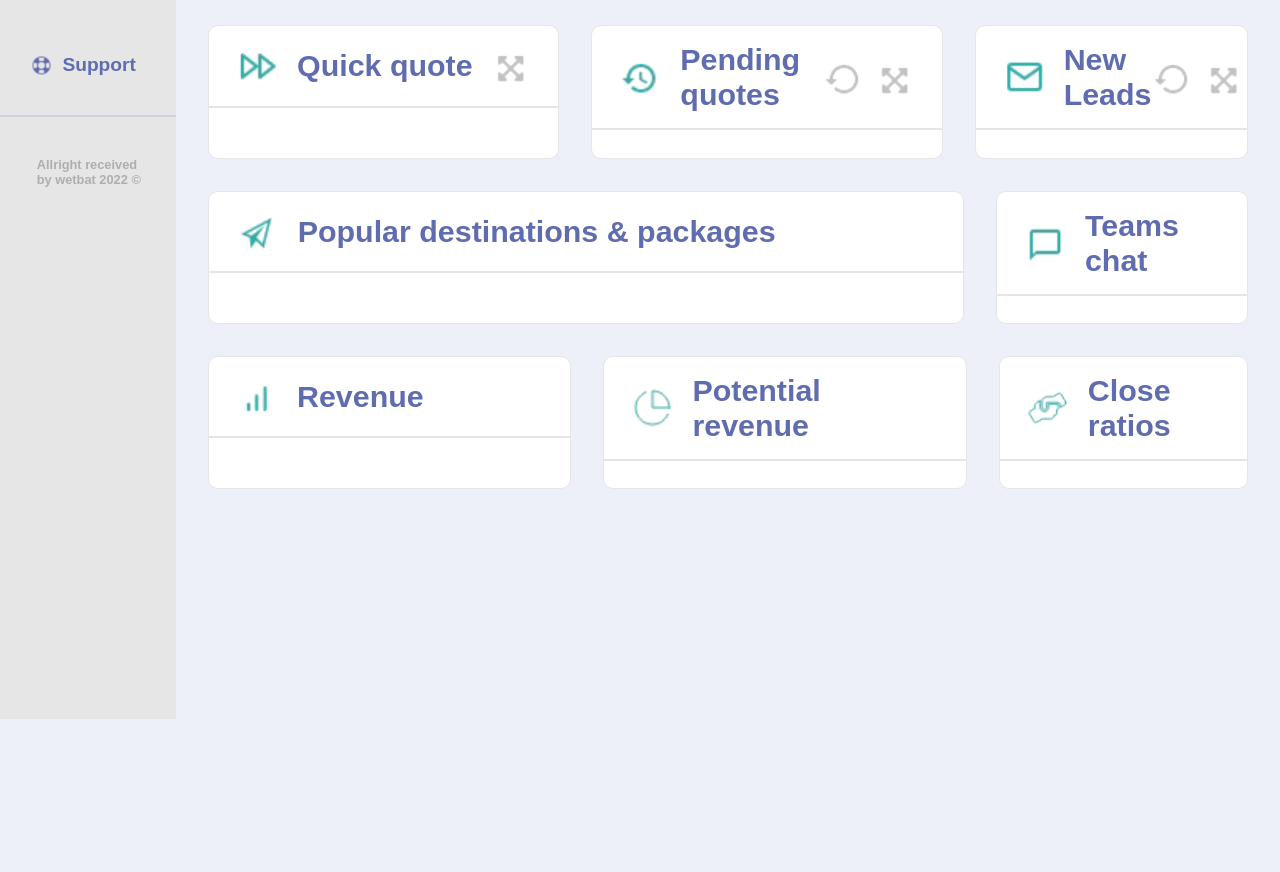
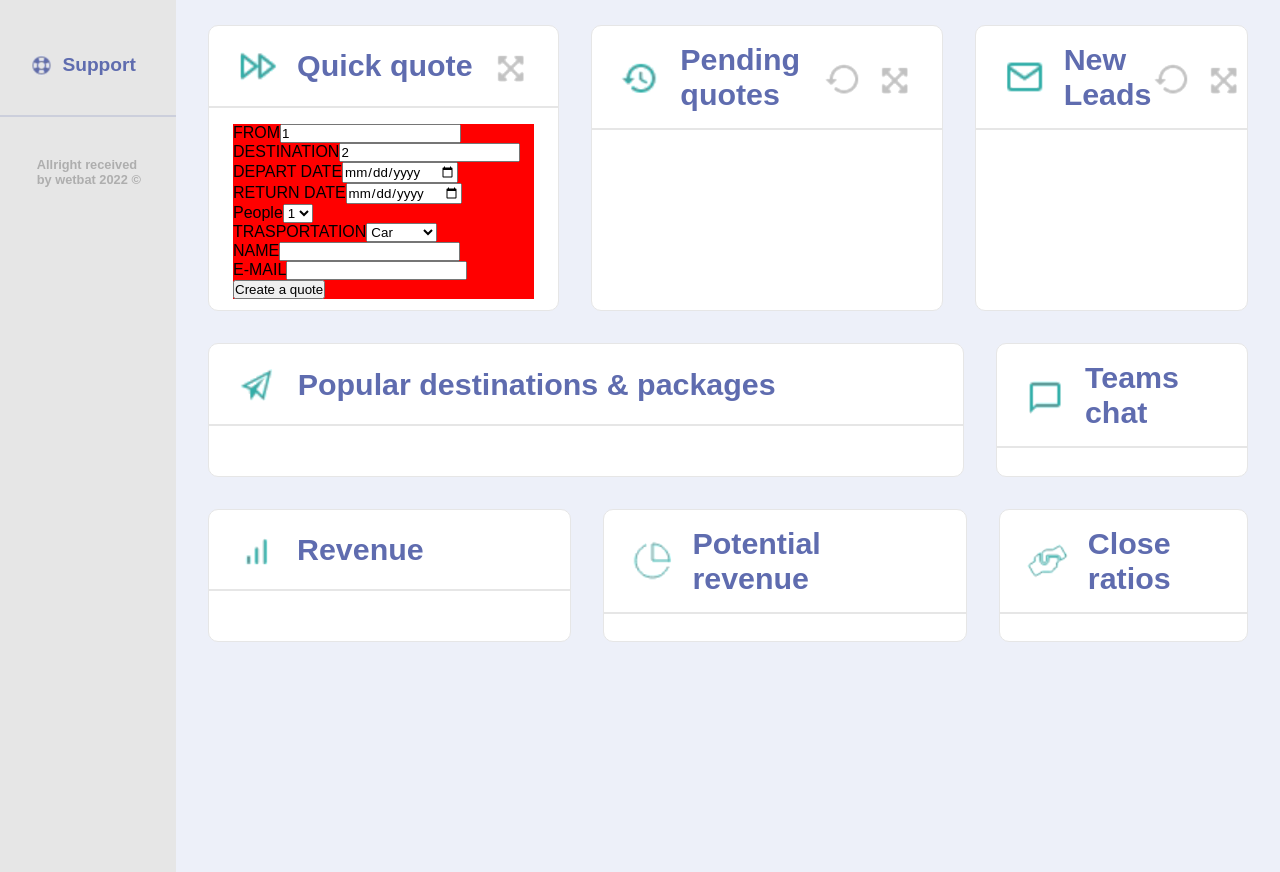
Before and after one commit to SamirSouzaSys/lcdc_wetbat_samir, a React (Create React App) app: page / in a window 1280 px wide. Shown: the part 880-1752 px from the top of the page. Before the commit the page ends 1599 px from the top, so only its background shows below. Built offline with nearby package versions, Linux system fonts and the light colour scheme; a web font is replaced by a local one.

Commit message:
quickQuote - inputs added/style LOADING

```diff
--- a/src/App.tsx
+++ b/src/App.tsx
@@ -3,6 +3,7 @@ import { Sidebar } from "./components/default/Sidebar";
 import { Card } from "./components/Card";
 import { CardMain } from "./components/CardMain";
 import { GlobalStyle } from "./styles/global";
+import { QuickQuote } from "./components/VariousCardContents/QuickQuote";
 
 // import { library } from '@fortawesome/fontawesome-free'
 //  '. @fortawesome/fontawesome-svg-core'
@@ -27,7 +28,7 @@ export function App() {
 
               headerIcon={getImageUrl("icon_quickQuote.png")}
               headerExtraIcon1={getImageUrl("icon_expand.png")}
-              // contentCard={}
+              contentCard={<QuickQuote/>}
             />
             <Card
               headerText={"Pending quotes"}
--- a/src/components/CardMain/index.tsx
+++ b/src/components/CardMain/index.tsx
@@ -1,8 +1,8 @@
 import { Container, Content } from "./styles";
 import img_team from '../../assets/img_team.png';
 
-
-export function CardMain(props: any) {
+// props: any
+export function CardMain() {
 
   return (
     <>
--- /dev/null
+++ b/src/components/VariousCardContents/QuickQuote/index.tsx
@@ -0,0 +1,71 @@
+import { Content } from "./styles";
+import { GlobalStyle } from "../../../styles/global";
+
+export function QuickQuote() {
+  return (
+    <Content>
+      <div>
+        <div className="form-label-input">
+          <label>FROM
+            <input type="text" value="1" />
+          </label>
+        </div>
+        <div className="form-label-input">
+          <label>DESTINATION
+            <input type="text" value="2" />
+          </label>
+        </div>
+      </div>
+      <div>
+        <div className="form-label-input">
+          <label>DEPART DATE
+            <input type="date" value="3" />
+          </label>
+        </div>
+        <div className="form-label-input">
+          <label>RETURN DATE
+            <input type="date" value="3" />
+          </label>
+        </div>
+      </div>
+      <div>
+        <div className="form-label-input">
+          <label>People
+            <select id="quick-quote-people" name="people">
+              <option value="1 - one">1</option>
+              <option value="2 - two">2</option>
+              <option value="3 - three">3</option>
+              <option value="4 - four">4</option>
+            </select>
+          </label>
+        </div>
+        <div className="form-label-input">
+          <label>TRASPORTATION
+
+            <select id="quick-quote-people" name="people">
+              <option value="car">Car</option>
+              <option value="bus">Bus</option>
+              <option value="taxi">Taxi</option>
+              <option value="airplane">Airplane</option>
+            </select>
+          </label>
+        </div>
+      </div>
+      <div>
+        <div className="form-label-input">
+          <label>NAME
+            <input type="text" value="" />
+          </label>
+        </div>
+        <div className="form-label-input">
+          <label>E-MAIL
+            <input type="text" value="" />
+          </label>
+        </div>
+      </div>
+      <div>
+        <input type="button" value="Create a quote"></input>
+      </div>
+    </Content>
+  );
+}
--- /dev/null
+++ b/src/components/VariousCardContents/QuickQuote/styles.ts
@@ -0,0 +1,5 @@
+import styled from 'styled-components';
+
+export const Content = styled.div`
+  background: red;
+`
```
